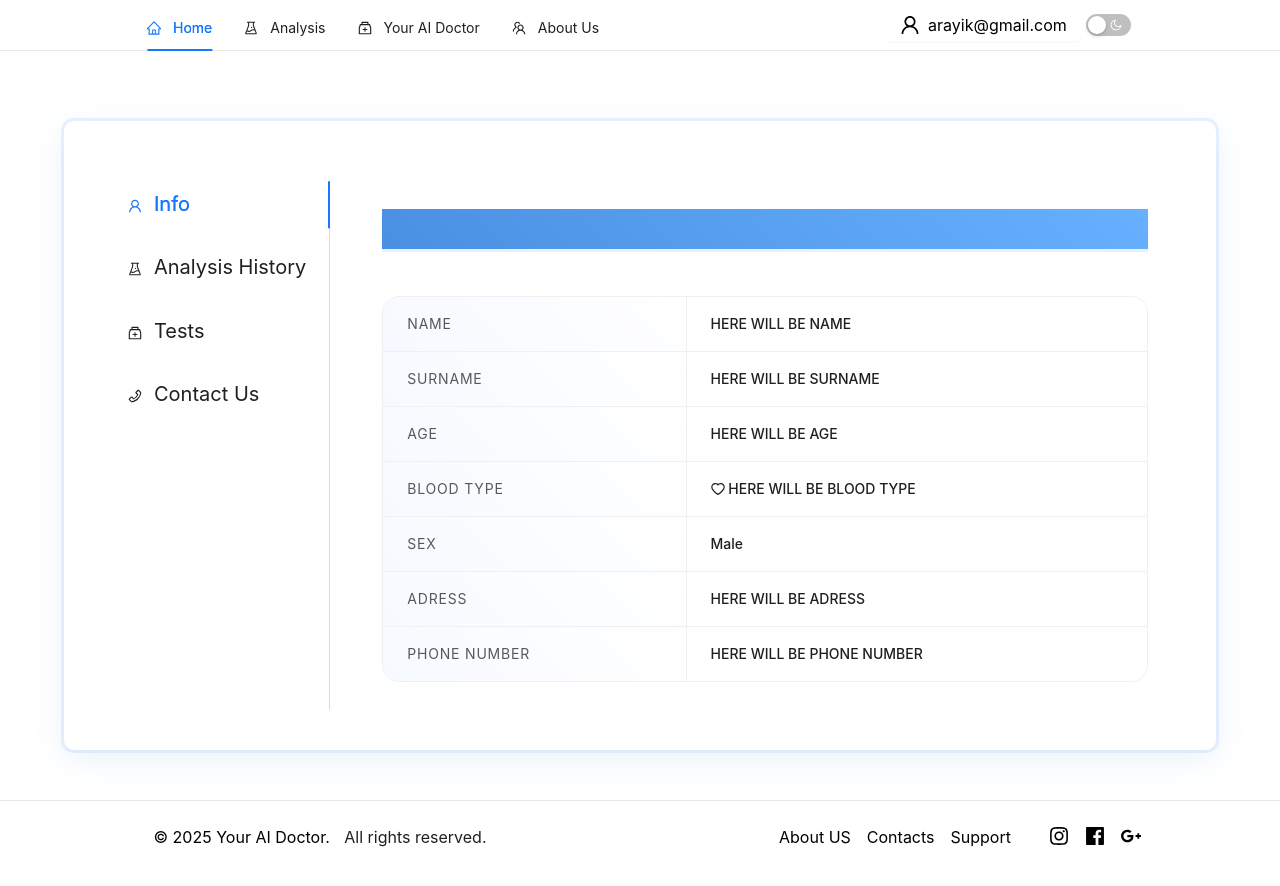
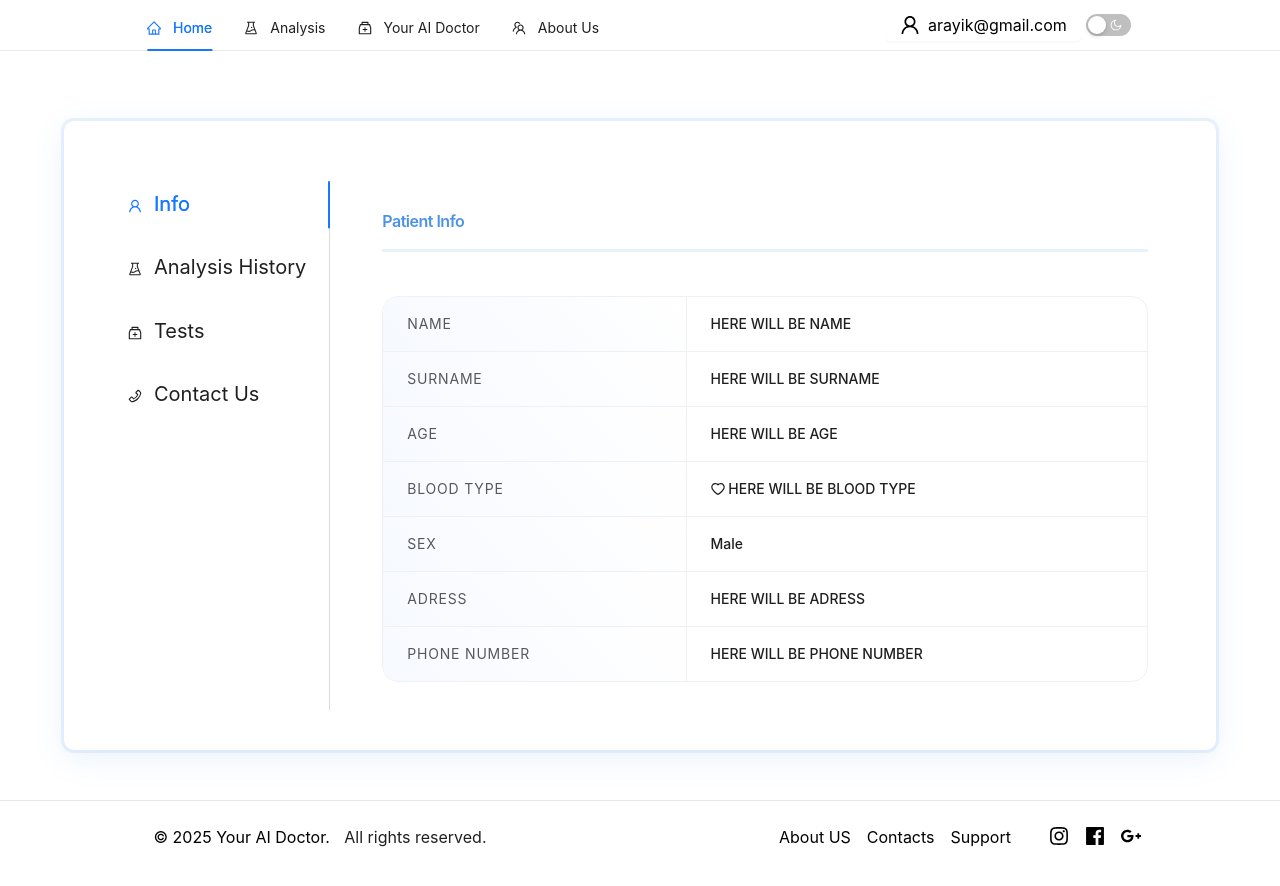
Before and after one commit to MediScanAi/MediScanAi, a React (Vite) app: page /profile in a window 1280 px wide. Shown: the top 886 px of the page. Built offline with nearby package versions, Linux system fonts and the light colour scheme.

Commit message:
style: enhance text appearance in Profile.css with background clipping

```diff
--- a/src/assets/styles/Profile.css
+++ b/src/assets/styles/Profile.css
@@ -17,6 +17,7 @@
 
 .ant-descriptions-title {
   background: linear-gradient(45deg, #4a90e2 0%, #67b0ff 100%);
+  -webkit-background-clip: text;
   -webkit-text-fill-color: transparent;
   font-size: 28px;
   font-weight: 800;
@@ -113,7 +114,6 @@
   font-weight: 600;
   background: linear-gradient(45deg, #4a90e2 0%, #67b0ff 100%);
   color: white;
-  /*box-shadow: 0 4px 12px rgba(74, 144, 226, 0.2);*/
 }
 
 .ant-tag-blue {
```
